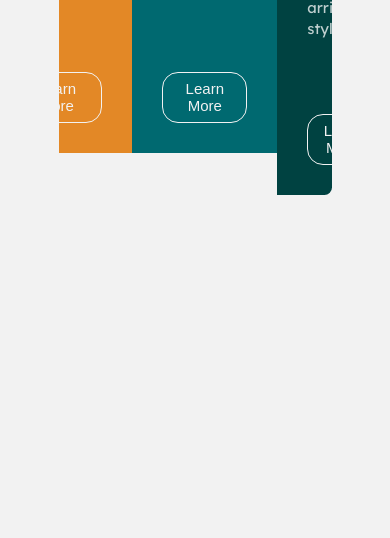
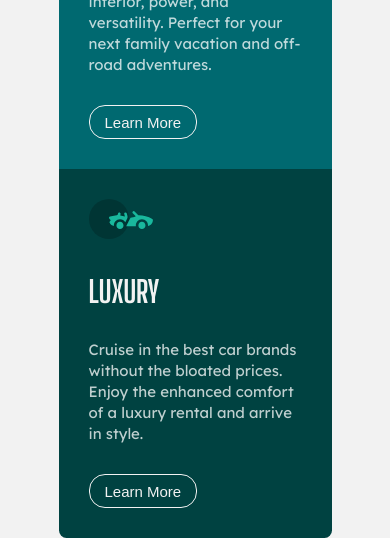
Before and after one commit to suansen/test1-webpage, a plain HTML site: page index.html in a window 390 px wide. Shown: the part 569-1107 px from the top of the page. Before the commit the page ends 844 px from the top, so only its background shows below. Drawn offline with Linux system fonts and the light colour scheme.

Commit message:
solution update

```diff
--- a/index.html
+++ b/index.html
@@ -24,7 +24,7 @@
       <h2>Sedans</h2>
       <p class="car-information">Choose a sedan for its affordability and excellent fuel economy. Ideal for cruising in the city
         or on your next road trip.</p>
-      <button type="button" name="button">Learn More</button>
+      <button class="item-button-one" type="button" name="button">Learn More</button>
     </div>
     <div class="item two">
       <div class="icon">
@@ -33,7 +33,7 @@
       <h2>SUVs</h2>
       <p class="car-information">Take an SUV for its spacious interior, power, and versatility. Perfect for your next family vacation
         and off-road adventures.</p>
-      <button type="button" name="button">Learn More</button>
+      <button class="item-button-two" type="button" name="button">Learn More</button>
     </div>
     <div class="item three">
       <div class="icon">
@@ -43,7 +43,7 @@
       <p class="car-information">Cruise in the best car brands without the bloated prices. Enjoy the enhanced comfort of a luxury
         rental and arrive in style.</p>
 
-      <button type="button" name="button">Learn More</button>
+      <button class="item-button-three" type="button" name="button">Learn More</button>
     </div>
   </div>
   <!-- <div class="attribution">
--- a/style.css
+++ b/style.css
@@ -39,16 +39,7 @@ h2 {
   color: var(--clr-neutral-verylightgrey);
 }
 
-button {
-  /* margin-top: 5em;
-  font-family: var(--ff-400);
-  font-size: 1rem;
-  color:white;
-  background-color: transparent;
-  border-color: white;
-  border-radius: 40%;
-  padding:1em;
-  text-decoration:none; */
+.item-button-one, .item-button-two, .item-button-three{
   margin-top: 5em;
   background-color: transparent;
   border-radius: 16px;
@@ -61,17 +52,19 @@ button {
   font-size: 15px;
   padding: 0.5em 1em;
   text-decoration: none;
+}
 
-  .myButton:hover {
-    background-color: transparent;
-  }
-
-  .myButton:active {
-    position: relative;
-    top: 1px;
-  }
-
-  */
+.item-button-one:hover{
+  background-color: var(--clr-neutral-verylightgrey);
+  color:var(--clr-primary-orange);
+}
+.item-button-two:hover{
+  background-color: var(--clr-neutral-verylightgrey);
+  color:var(--clr-primary-darkcyan);
+}
+.item-button-three:hover{
+  background-color: var(--clr-neutral-verylightgrey);
+  color:var(--clr-primary-verydarkcyan);
 }
 
 .container {
@@ -80,6 +73,7 @@ button {
   justify-content: center;
   align-items: center;
   width: 70%;
+  height: auto;
   border-radius: 0.5em;
 }
 
@@ -89,6 +83,7 @@ button {
 
 .item {
   padding: 2em;
+  align-self: center;
 }
 
 .one {
@@ -103,9 +98,13 @@ button {
   background-color: hsl(179, 100%, 13%);
 }
 
-@media (max-width:375px) {
+@media (max-width:600px) {
   .container {
     flex-direction: column;
+  }
+
+  .item-button-one, .item-button-two, .item-button-three{
+    margin-top: 2em;
   }
 }
 
```
